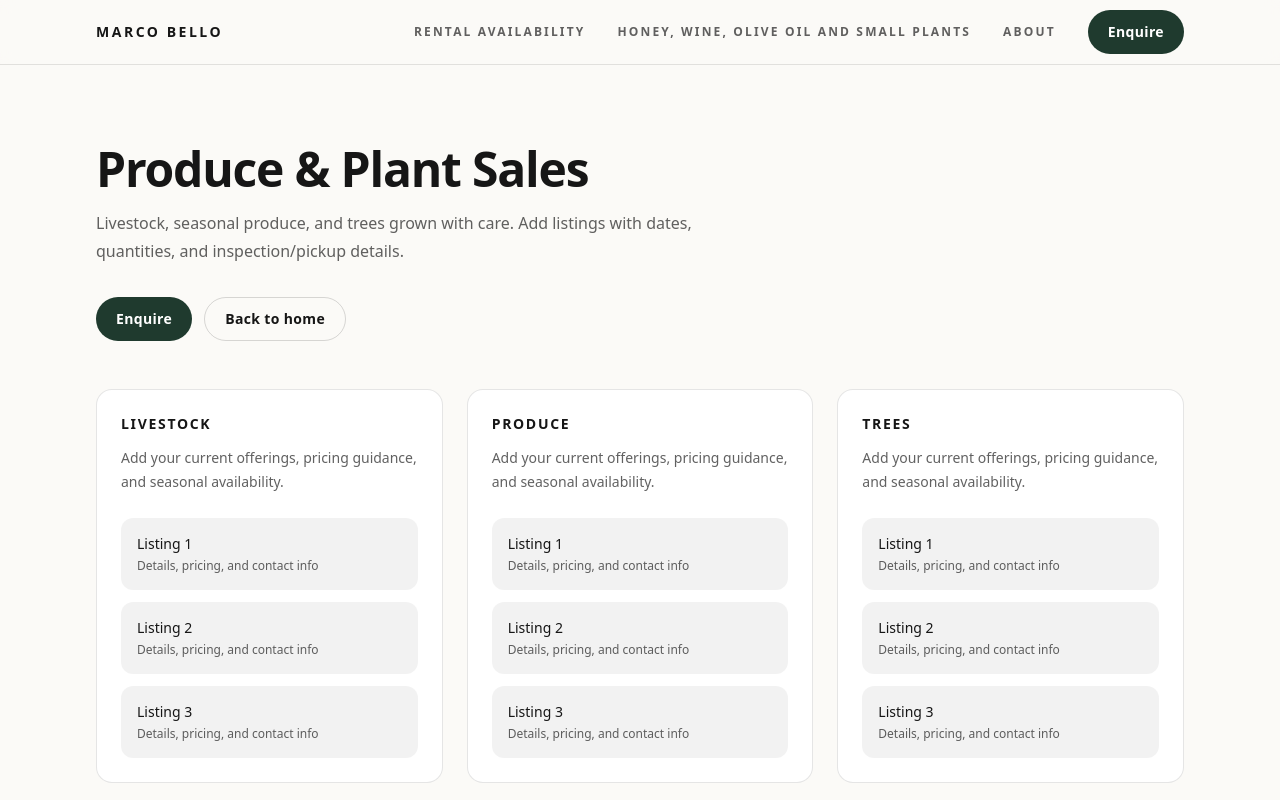
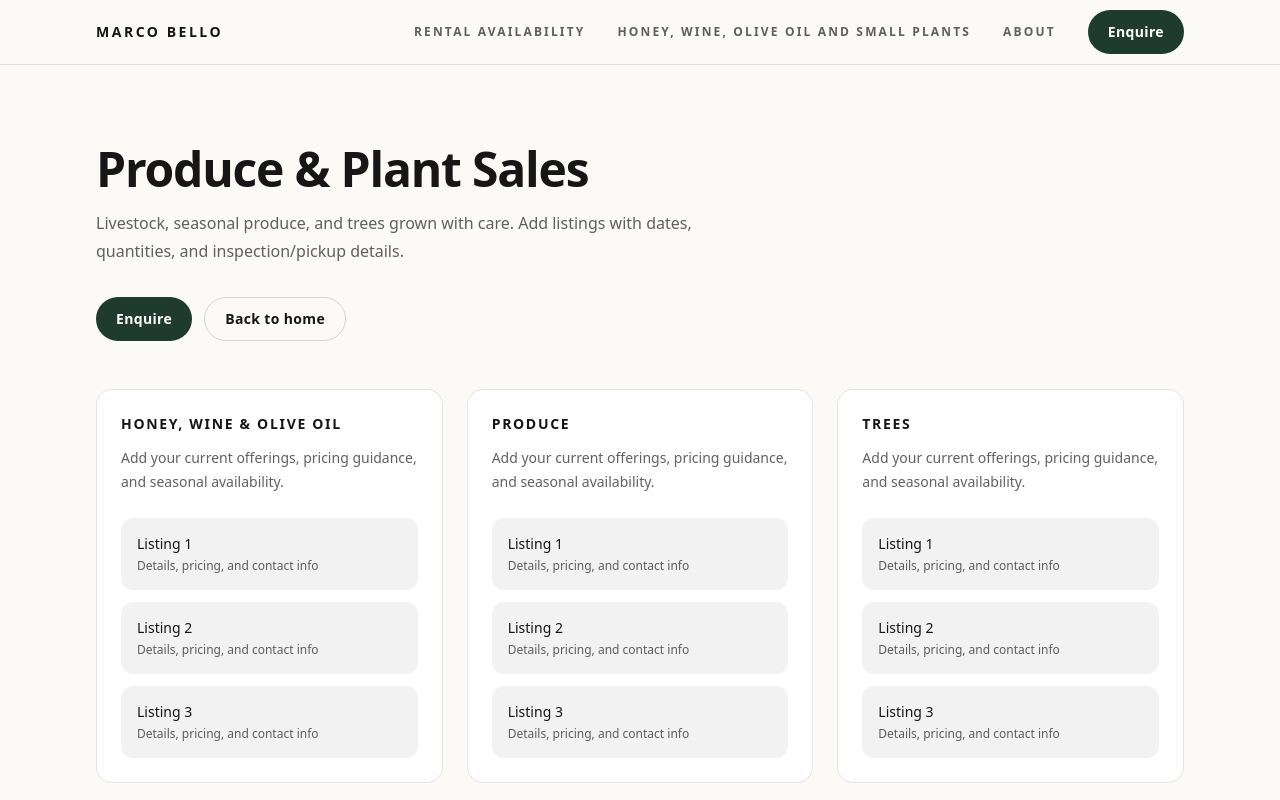
Before and after one commit to Precis60/Marco-Bello-Website, a Next.js app: page /farm-sales in a window 1280 px wide. Shown: the top 800 px of the page. Built offline with nearby package versions, Linux system fonts and the light colour scheme.

Commit message:
Update farm sales category: replace "Livestock" with "Honey, Wine & Olive Oil"

```diff
--- a/src/app/farm-sales/page.tsx
+++ b/src/app/farm-sales/page.tsx
@@ -25,7 +25,7 @@ export default function FarmSalesPage() {
         </div>
 
         <div className="mt-12 grid gap-6 md:grid-cols-3">
-          {["Livestock", "Produce", "Trees"].map((title) => (
+          {["Honey, Wine & Olive Oil", "Produce", "Trees"].map((title) => (
             <section
               key={title}
               className="rounded-2xl border border-black/10 bg-surface p-6"
```
